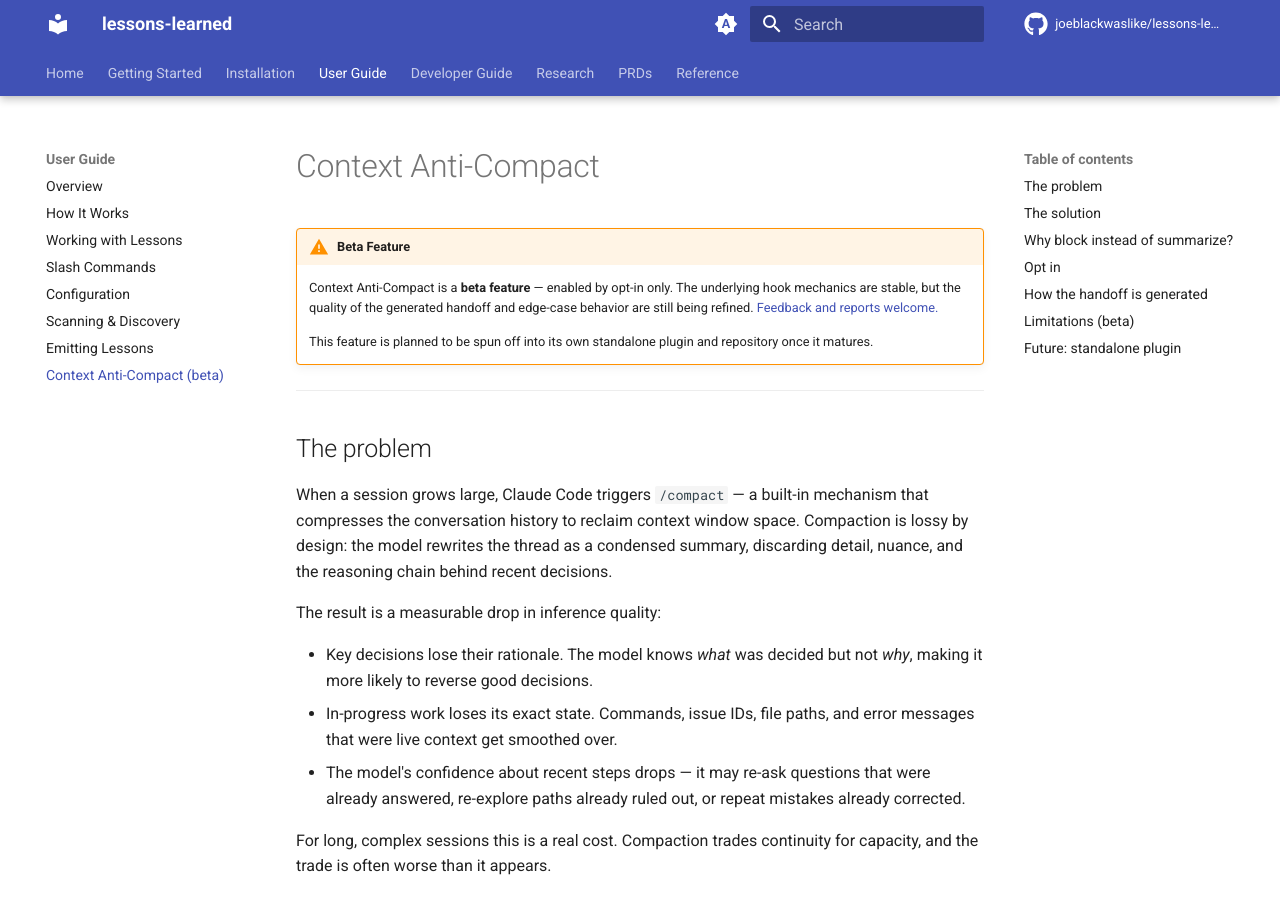
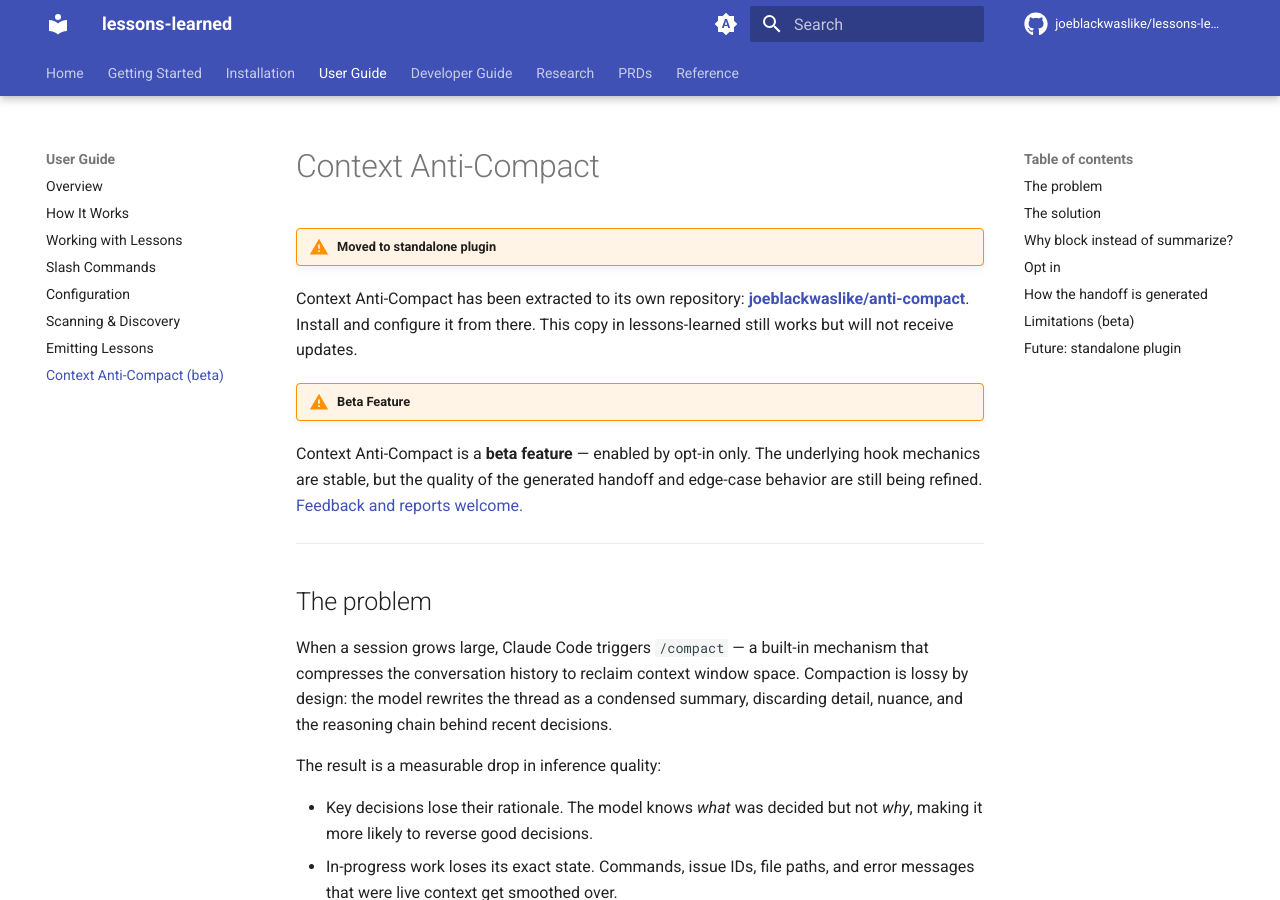
Before and after one commit to joeblackwaslike/lessons-learned, an MkDocs documentation site: the page built from docs/user-guide/anti-compact.md, in a window 1280 px wide and 900 px high. Built offline with MkDocs 1.6.1 and Material for MkDocs 9.7.7, drawn with Linux system fonts in a browser that asks for light colours; comment, search, counter and statistics services are not loaded; the version menu is left out.

Commit message:
docs: deprecate context anti-compact in favor of standalone anti-compact plugin

````diff
--- a/docs/user-guide/anti-compact.md
+++ b/docs/user-guide/anti-compact.md
@@ -1,9 +1,10 @@
 # Context Anti-Compact
 
+!!! warning "Moved to standalone plugin"
+Context Anti-Compact has been extracted to its own repository: **[joeblackwaslike/anti-compact](https://github.com/joeblackwaslike/anti-compact)**. Install and configure it from there. This copy in lessons-learned still works but will not receive updates.
+
 !!! warning "Beta Feature"
-    Context Anti-Compact is a **beta feature** — enabled by opt-in only. The underlying hook mechanics are stable, but the quality of the generated handoff and edge-case behavior are still being refined. [Feedback and reports welcome.](https://github.com/joeblackwaslike/lessons-learned/issues)
-
-    This feature is planned to be spun off into its own standalone plugin and repository once it matures.
+Context Anti-Compact is a **beta feature** — enabled by opt-in only. The underlying hook mechanics are stable, but the quality of the generated handoff and edge-case behavior are still being refined. [Feedback and reports welcome.](https://github.com/joeblackwaslike/anti-compact/issues)
 
 ---
 
@@ -13,7 +14,7 @@ When a session grows large, Claude Code triggers `/compact` — a built-in mecha
 
 The result is a measurable drop in inference quality:
 
-- Key decisions lose their rationale. The model knows *what* was decided but not *why*, making it more likely to reverse good decisions.
+- Key decisions lose their rationale. The model knows _what_ was decided but not _why_, making it more likely to reverse good decisions.
 - In-progress work loses its exact state. Commands, issue IDs, file paths, and error messages that were live context get smoothed over.
 - The model's confidence about recent steps drops — it may re-ask questions that were already answered, re-explore paths already ruled out, or repeat mistakes already corrected.
 
@@ -69,8 +70,11 @@ blocking to preserve session context.
 Copy this prompt to continue in a new session:
 
 ```
+
 [Structured handoff document...]
+
 ```
+
 ```
 
 Copy the fenced block, start a new session, and paste it as your first message.
````
Also changed, not shown: README.md (+3 -1 lines).
